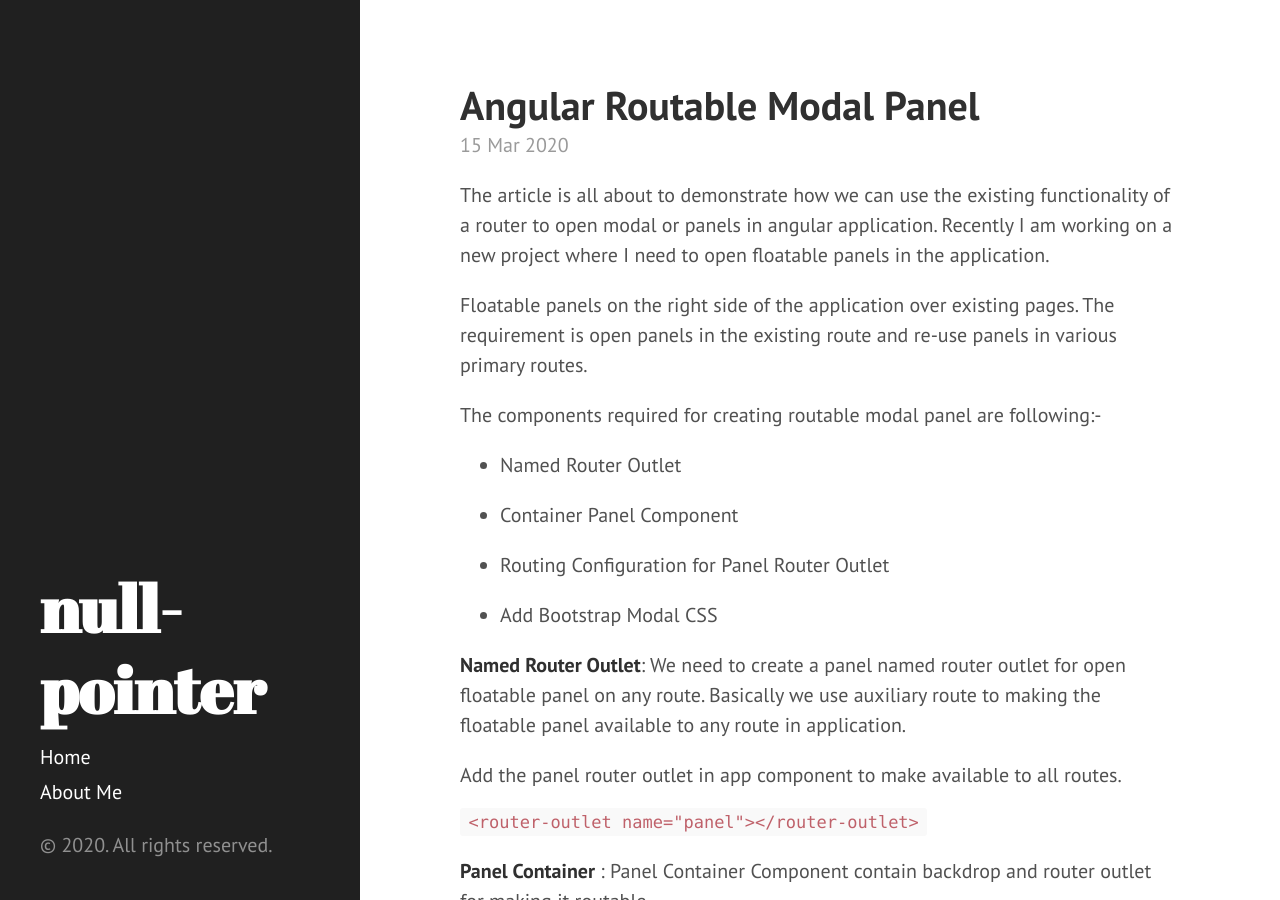
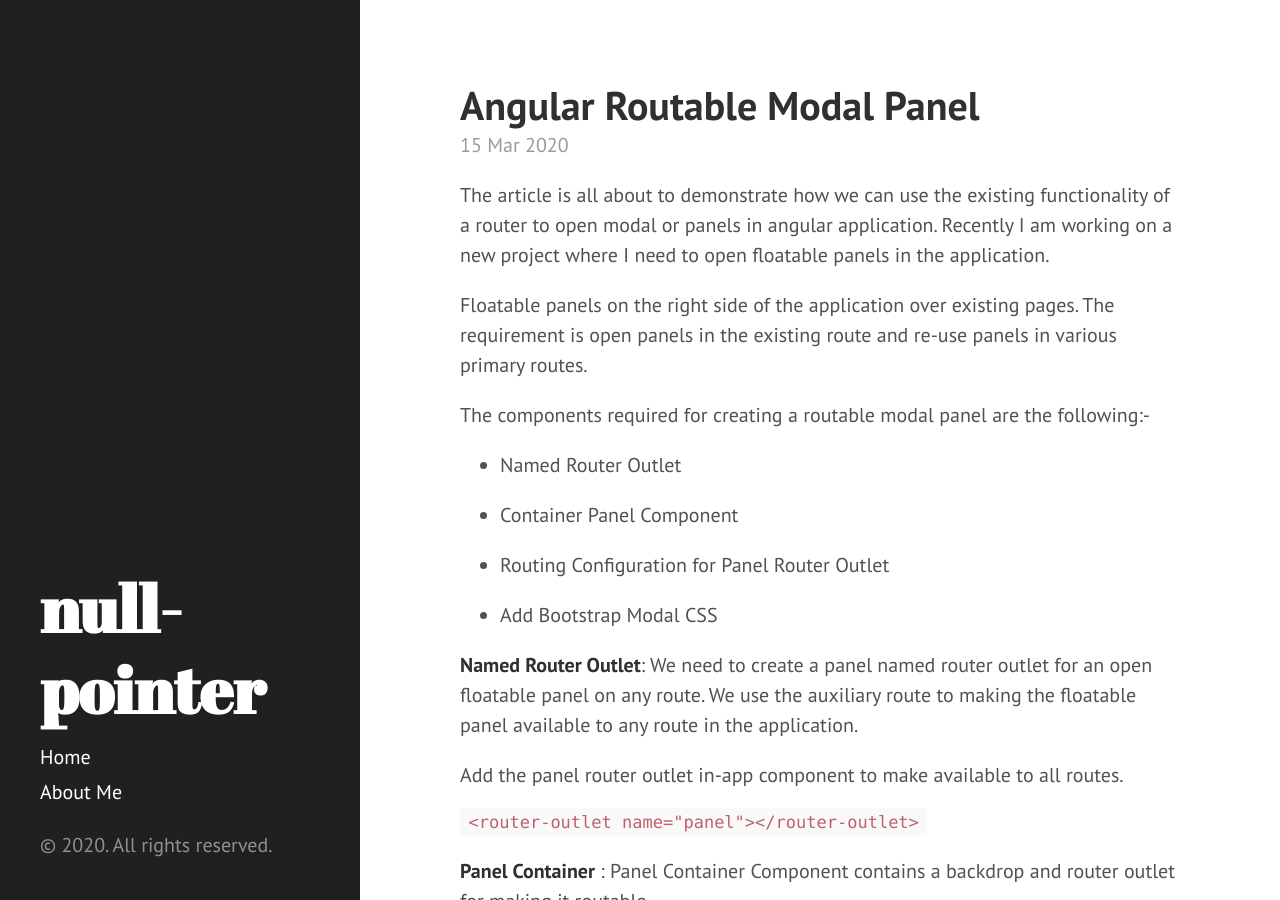
Before and after one commit to code-atom/code-atom.github.io, a Jekyll site: the page built from _posts/2020-03-15-angular-routable-modal-panel.markdown, in a window 1280 px wide and 900 px high. Built offline with Jekyll 4.4.1, drawn with Linux system fonts in a browser that asks for light colours; Markdown is read by kramdown in place of the engine named in the settings; some of the changed text lies outside the part shown.

Commit message:
Updated Angular Routable Modal Panel

`````diff
--- a/_posts/2020-03-15-angular-routable-modal-panel.markdown
+++ b/_posts/2020-03-15-angular-routable-modal-panel.markdown
@@ -13,7 +13,7 @@ The article is all about to demonstrate how we can use the existing functionalit
 
 Floatable panels on the right side of the application over existing pages. The requirement is open panels in the existing route and re-use panels in various primary routes.
 
-The components required for creating routable modal panel are following:-
+The components required for creating a routable modal panel are the following:-
 
 * Named Router Outlet
 
@@ -23,13 +23,13 @@ The components required for creating routable modal panel are following:-
 
 * Add Bootstrap Modal CSS
 
-**Named Router Outlet**: We need to create a panel named router outlet for open floatable panel on any route. Basically we use auxiliary route to making the floatable panel available to any route in application.
+**Named Router Outlet**: We need to create a panel named router outlet for an open floatable panel on any route. We use the auxiliary route to making the floatable panel available to any route in the application.
 
-Add the panel router outlet in app component to make available to all routes.
+Add the panel router outlet in-app component to make available to all routes.
 
 `<router-outlet name="panel"></router-outlet>`
 
-**Panel Container** : Panel Container Component contain backdrop and router outlet for making it routable.
+**Panel Container** : Panel Container Component contains a backdrop and router outlet for making it routable.
 ```ts
 @Component({
   selector: 'app-panels',
@@ -95,7 +95,7 @@ export const routes: Routes = [
 ````
 Register the routing configuration in RouterModule.
 
-**Add Bootstrap Model CSS**: To provide the transition and placement of panel is done by override existing bootstrap.
+**Add Bootstrap Model CSS**: To provide the transition and placement of the panel is done by override existing bootstrap.
 
 ```css
 .modal-dialog.panel-right {
`````
